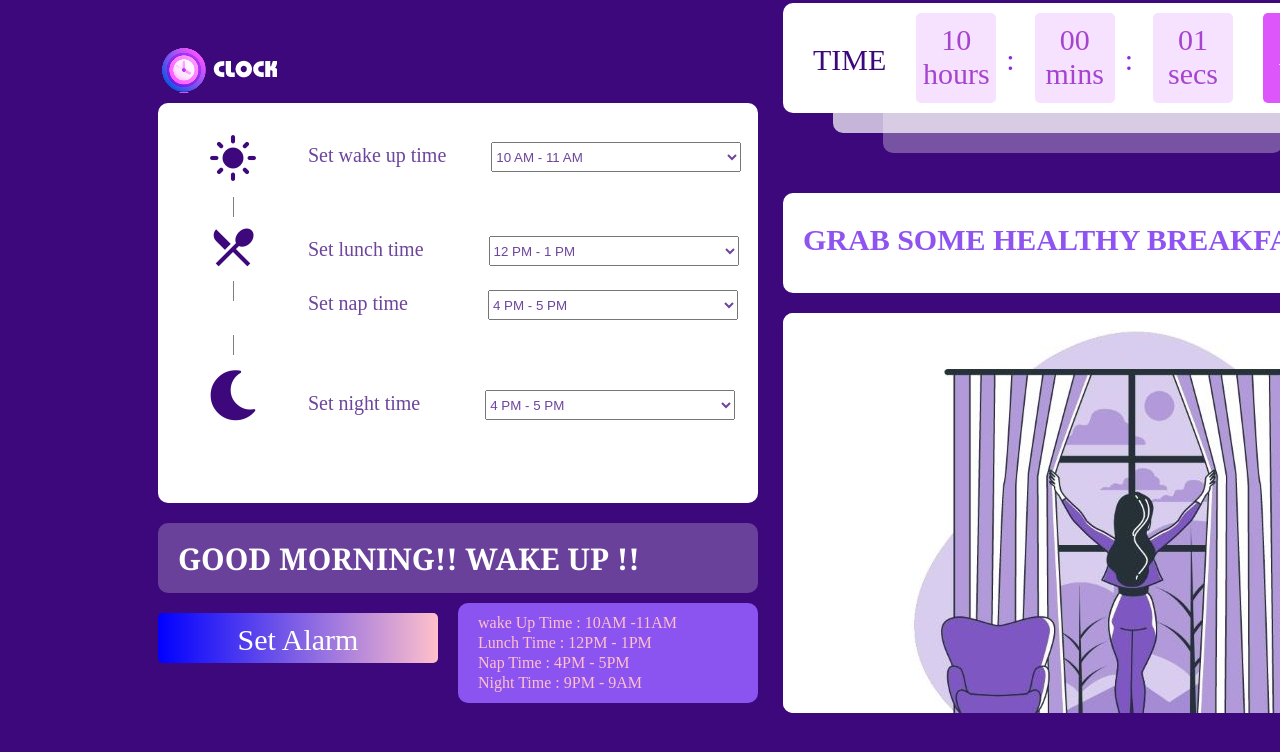
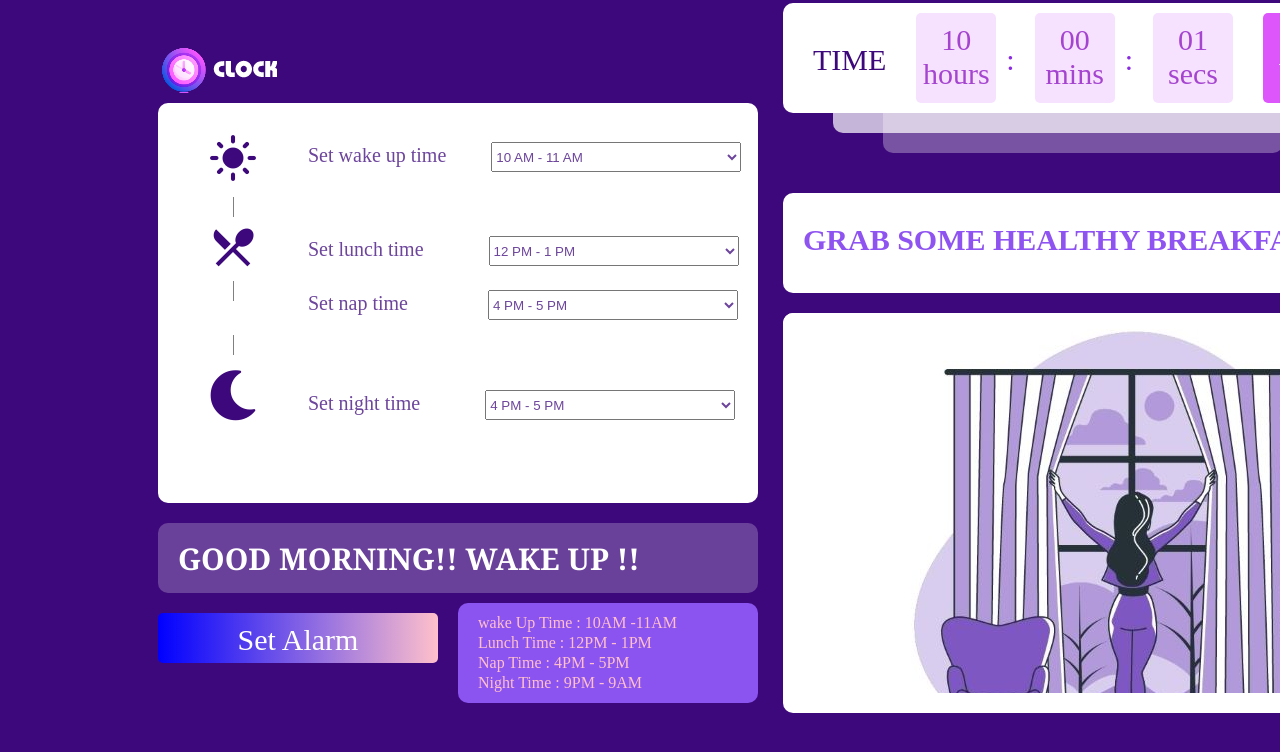
Before and after one commit to NEELAVATHI-HAI/project4, a plain HTML site: page index.html in a window 1280 px wide. Shown: the top 752 px of the page. Drawn offline with Linux system fonts and the light colour scheme; some icons are missing.

Commit message:
Update hello1.css

```diff
--- a/hello1.css
+++ b/hello1.css
@@ -10,21 +10,7 @@ body{
     margin-left: 30px;
     position: relative;
 }
-/*
-.fal{
-    margin-top: 15px;
-    margin-left: 150px;
-    font-size: 70px;
-    color: pink;
-}
-.logotxt{
-    color: white;
-    margin-top: -50px;
-    margin-left: 250px;
-    font-size: 30px;
-    font-weight: bolder;
 
-} */
 
 .timer1{
 
@@ -336,7 +322,7 @@ position: absolute;
     background-image: url(./morning_window1.jpg);
     border-radius: 10px;
     width: 100%;
-    height: 400px;
+    height: 380px;
 }
 
 .gdnoon{
```
